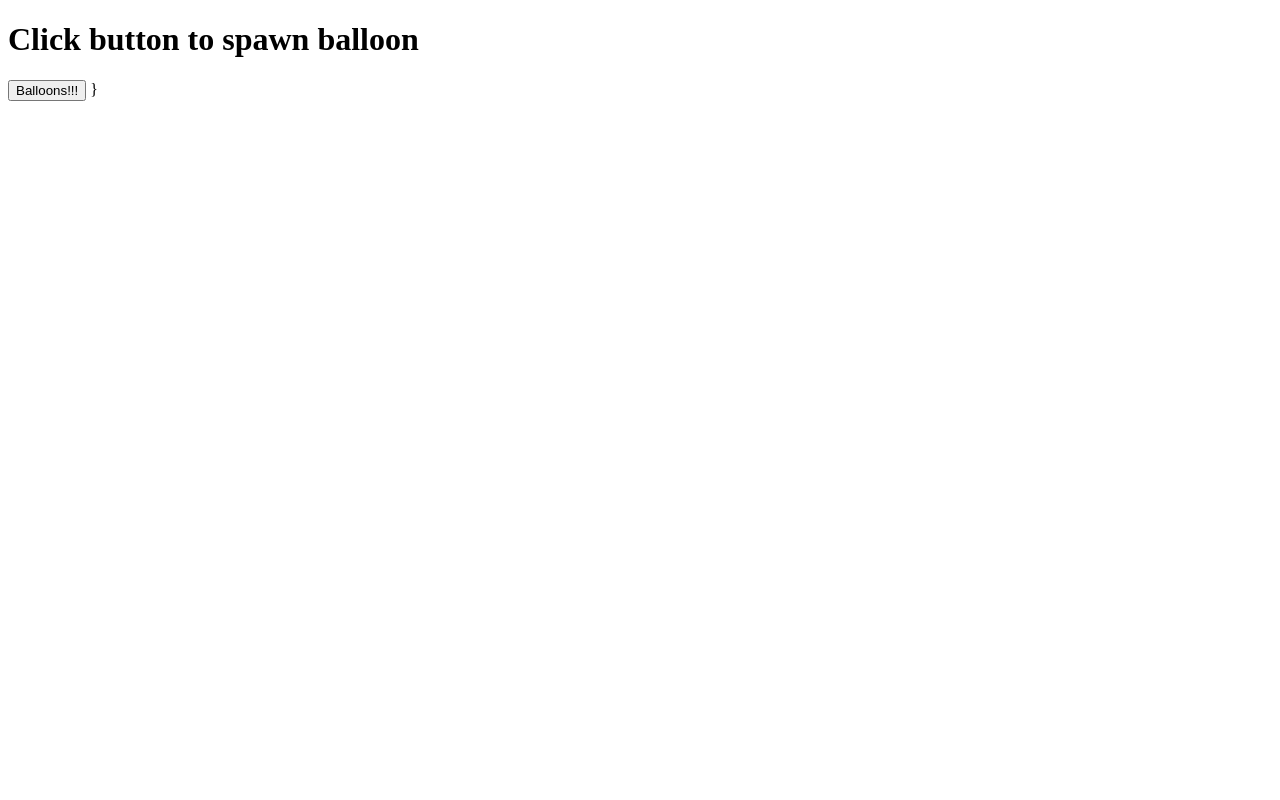
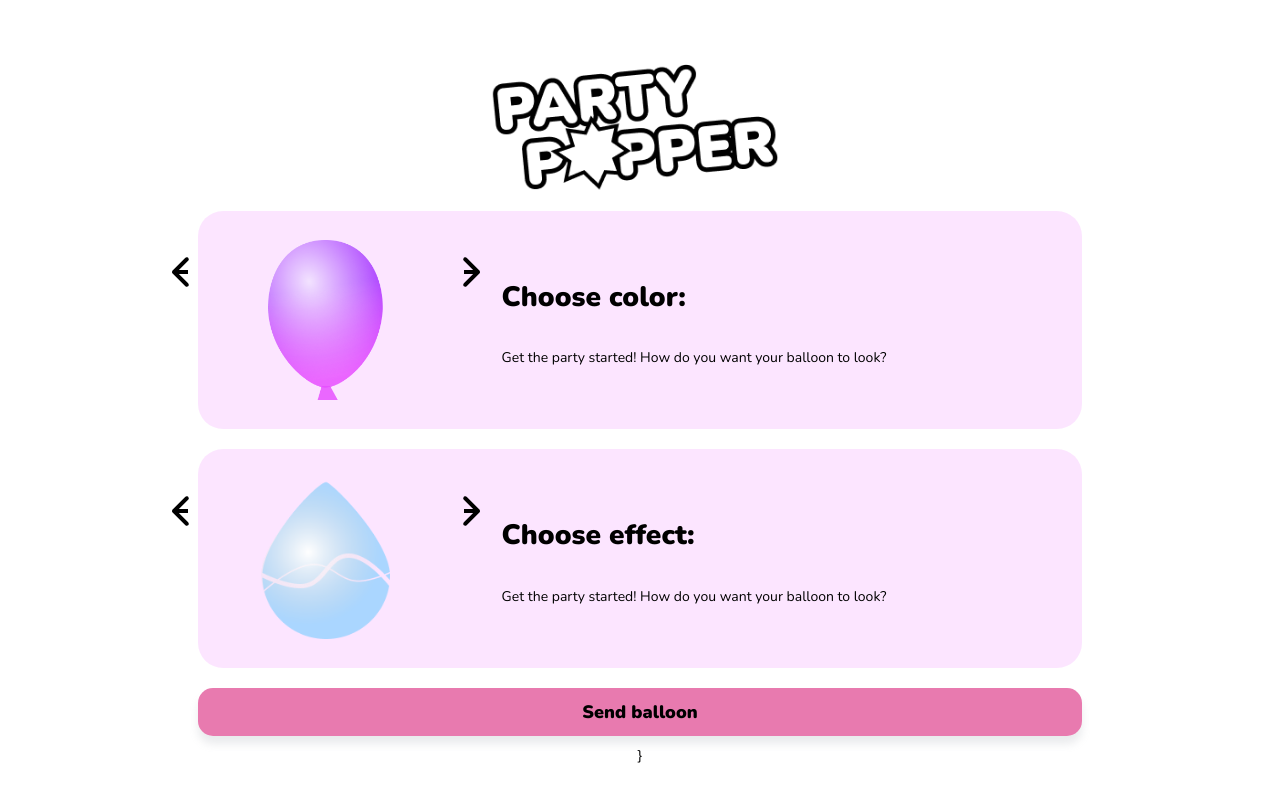
Before and after one commit to Amandisen/DH2413-PartyPopper-Server, a website: page public/index.html in a window 1280 px wide. Drawn offline with nearby package versions, Linux system fonts and the light colour scheme.

Commit message:
Simple version interface
Can change color and effect and string gets added to a list. will change to string.

```diff
--- a/public/index.html
+++ b/public/index.html
@@ -1,25 +1,155 @@
 <!DOCTYPE html>
 <html lang="en">
-
   <head>
-    <meta charset="UTF-8">
-    <meta http-equiv="X-UA-Compatible" content="IE=edge">
-    <link rel="shortcut icon" href="#">
+    <meta charset="UTF-8" />
+    <meta http-equiv="X-UA-Compatible" content="IE=edge" />
+    <link rel="shortcut icon" href="#" />
+    <link rel="stylesheet" href="/utils/style.css" />
+    <link
+      href="https://fonts.googleapis.com/css?family=Nunito"
+      rel="stylesheet"
+    />
+    <link rel="preconnect" href="https://fonts.googleapis.com" />
+    <link rel="preconnect" href="https://fonts.gstatic.com" crossorigin />
+    <link
+      href="https://fonts.googleapis.com/css2?family=Nunito:ital,wght@0,200;0,300;0,400;0,500;0,600;0,700;0,800;0,900;1,200;1,300;1,400;1,500;1,600;1,700;1,800;1,900&display=swap"
+      rel="stylesheet"
+    />
+    <script src="../utils/slide.js" defer></script>
     <title>Party Popper!</title>
   </head>
 
   <body>
-    <h1>Click button to spawn balloon</h1>
-    <button id="balloonButton" type="button">Balloons!!!</button>
+    <img src="../logo.png" class="logo-img" />
+
+    <div class="balloon-container">
+      <section aria-label="Balloon composition">
+        <div class="carousel" data-carousel>
+          <button
+            id="color-button"
+            class="carousel-button prev"
+            data-carousel-button="prev"
+          >
+            <img src="../arrow.png" class="arrow-left" />
+          </button>
+          <button
+            id="color-button"
+            class="carousel-button next"
+            data-carousel-button="next"
+          >
+            <img src="../arrow.png" class="arrow-right" />
+          </button>
+          <ul data-slides>
+            <li class="slide" data-active>
+              <img id="color" src="../balloonpink.png" alt="Pink" />
+            </li>
+            <li class="slide">
+              <img id="color" src="../balloonblue.png" alt="Blue" />
+            </li>
+          </ul>
+        </div>
+      </section>
+      <div class="text-container">
+        <h1>Choose color:</h1>
+        <p>Get the party started! How do you want your balloon to look?</p>
+      </div>
+    </div>
+    <div class="balloon-container">
+      <section aria-label="Balloon composition">
+        <div class="carousel" data-carousel>
+          <button
+            id="effect-button"
+            class="carousel-button prev"
+            data-carousel-button="prev"
+          >
+            <img src="../arrow.png" class="arrow-left" />
+          </button>
+          <button
+            id="effect-button"
+            class="carousel-button next"
+            data-carousel-button="next"
+          >
+            <img src="../arrow.png" class="arrow-right" />
+          </button>
+          <ul data-slides>
+            <li class="slide" data-active>
+              <img id="effect" src="../waterdrop.png" alt="Water" />
+            </li>
+            <li class="slide">
+              <img id="effect" src="../confetti.png" alt="Confetti" />
+            </li>
+          </ul>
+        </div>
+      </section>
+      <div class="text-container">
+        <h1>Choose effect:</h1>
+        <p>Get the party started! How do you want your balloon to look?</p>
+      </div>
+    </div>
+
+    <button id="balloonButton" type="button" class="balloon-btn">
+      Send balloon
+    </button>
 
     <script>
+      const colorbuttons = document.querySelectorAll("#color-button");
+      const effectbuttons = document.querySelectorAll("#effect-button");
+      const balloon = ["pink", "water"];
+      const balloonString = balloon.join("").toString();
+      // color balloon
+      colorbuttons.forEach((button) => {
+        button.addEventListener("click", () => {
+          const offset = button.dataset.carouselButton === "next" ? 1 : -1;
+          const slides = button
+            .closest("[data-carousel]")
+            .querySelector("[data-slides]");
+
+          const activeSlide = slides.querySelector("[data-active]");
+
+          let newIndex = [...slides.children].indexOf(activeSlide) + offset;
+          if (newIndex < 0) newIndex = slides.children.length - 1;
+          if (newIndex >= slides.children.length) newIndex = 0;
+
+          slides.children[newIndex].dataset.active = true;
+          delete activeSlide.dataset.active;
+          const colorBalloon =
+            slides.children[newIndex].querySelectorAll("#color")[0].alt;
+
+          balloon[0] = colorBalloon;
+          console.log(balloon);
+        });
+      });
+      // effect balloon
+      effectbuttons.forEach((button) => {
+        button.addEventListener("click", () => {
+          const offset = button.dataset.carouselButton === "next" ? 1 : -1;
+          const slides = button
+            .closest("[data-carousel]")
+            .querySelector("[data-slides]");
+
+          const activeSlide = slides.querySelector("[data-active]");
+
+          let newIndex = [...slides.children].indexOf(activeSlide) + offset;
+          if (newIndex < 0) newIndex = slides.children.length - 1;
+          if (newIndex >= slides.children.length) newIndex = 0;
+
+          slides.children[newIndex].dataset.active = true;
+          delete activeSlide.dataset.active;
+          const effectBalloon =
+            slides.children[newIndex].querySelectorAll("#effect")[0].alt;
+
+          balloon[1] = effectBalloon;
+          console.log(balloon);
+        });
+      });
+
+      // ws connection
       let wsClient;
-
-        const balloonButton = document.querySelector('#balloonButton');
+      const balloonButton = document.querySelector("#balloonButton");
 
       function sendMessageToServer(message) {
-            if(!wsClient) {
-                console.log('No websocket connection');
+        if (!wsClient) {
+          console.log("No websocket connection");
           return;
         } else {
           console.log(message);
@@ -30,55 +160,42 @@
       balloonButton.onclick = function (event) {
         event.preventDefault();
 
-            if(!wsClient) {
-                console.log('No websocket connection');
+        if (!wsClient) {
+          console.log("No websocket connection");
           return;
         } else {
-                console.log("Trying to send message from server");
+          console.log("Trying to send message from server:");
           sendMessageToServer("confetti;50,205,50;glitter");
         }
-        }
+      };
 
       function init() {
-            let HOST = location.origin.replace(/^http/, 'ws')
+        let HOST = location.origin.replace(/^http/, "ws");
         wsClient = new WebSocket(HOST);
-            // wsClient.binaryType = 'blob';
 
         wsClient.onopen = (event) => {
-                console.log('Websocket connection established');
-            }
+          console.log("Websocket connection established");
+        };
 
         wsClient.onmessage = (event) => {
-                if (event.data instanceof Blob) {
-                    reader = new FileReader();
-                    reader.onload = () => {
-                        console.log("Result: " + reader.result);
+          console.log("Message received from server: ", event);
         };
 
-                    reader.readAsText(event.data);
-                } else {
-                    console.log("Result: " + event.data);
-                }
-            }
-
         wsClient.onclose = (event) => {
-                console.log('No WebSocket connection');
+          console.log("No WebSocket connection");
           wsClient = null;
-            }
+        };
 
         wsClient.onerror = (event) => {
           console.error("WebSocket error observed:", event);
           wsClient = null;
-            }
+        };
       }
 
       init();
-
     </script>
   </body>
 </html>
-
-
 
 <!-- FUNKAR
 <!DOCTYPE html>
--- /dev/null
+++ b/utils/slide.js
@@ -0,0 +1,28 @@
+function getBalloon() {
+  const buttons = document.querySelectorAll("[data-carousel-button]");
+  const balloon = [];
+
+  buttons.forEach((button) => {
+    button.addEventListener("click", () => {
+      const offset = button.dataset.carouselButton === "next" ? 1 : -1;
+      const slides = button
+        .closest("[data-carousel]")
+        .querySelector("[data-slides]");
+
+      const activeSlide = slides.querySelector("[data-active]");
+
+      let newIndex = [...slides.children].indexOf(activeSlide) + offset;
+      if (newIndex < 0) newIndex = slides.children.length - 1;
+      if (newIndex >= slides.children.length) newIndex = 0;
+
+      slides.children[newIndex].dataset.active = true;
+      delete activeSlide.dataset.active;
+
+      const colorBalloon =
+        slides.children[newIndex].querySelectorAll("#color")[0].alt;
+      balloon[0] = colorBalloon;
+      console.log(balloon);
+    });
+  });
+  return balloon;
+}
--- /dev/null
+++ b/utils/style.css
@@ -0,0 +1,113 @@
+body {
+  display: flex;
+  flex-direction: column;
+  justify-content: center;
+  align-items: center;
+  align-content: center;
+  font-family: "Nunito";
+  font-size: 14px;
+  margin-top: 5%;
+}
+
+.carousel {
+  height: 20vh;
+  width: 20vw;
+  position: relative;
+}
+
+.carousel > ul {
+  margin: 0;
+  padding: 0;
+  list-style: none;
+}
+
+.carousel-button {
+  position: absolute;
+  background: none;
+  border: none;
+  z-index: 2;
+  cursor: pointer;
+  margin: 1rem;
+}
+.carousel-button.prev {
+  left: -3rem;
+}
+
+.carousel-button.next {
+  right: -3rem;
+}
+
+.slide {
+  position: absolute;
+  inset: 0;
+  opacity: 0;
+}
+
+.slide > img {
+  display: block;
+  width: 100%;
+  height: 100%;
+  object-fit: contain;
+  object-position: center;
+}
+
+.slide[data-active] {
+  opacity: 1;
+}
+
+h1 {
+  font-weight: 900;
+}
+
+.logo-img {
+  width: 300px;
+}
+
+.balloon-img {
+  width: 20%;
+  height: fit-content;
+  padding: 3rem;
+}
+
+.arrow-left {
+  height: fit-content;
+  margin-left: 0rem;
+}
+
+.arrow-right {
+  height: fit-content;
+  transform: scaleX(-1);
+}
+
+.balloon-btn {
+  background-color: rgba(211, 4, 104, 0.53);
+  margin: 10px;
+  width: 70%;
+  height: 3rem;
+  border-radius: 15px;
+  border: none;
+  font-family: "Nunito";
+  font-weight: 900;
+  font-size: large;
+  color: black;
+  box-shadow: rgba(149, 157, 165, 0.2) 0px 8px 8px;
+}
+
+.balloon-container {
+  width: 70%;
+  height: 30%;
+  margin: 10px;
+  display: flex;
+  flex-direction: row;
+  align-content: center;
+  align-items: center;
+  justify-items: center;
+  background-color: rgba(219, 0, 255, 0.1);
+  border-radius: 25px;
+}
+
+.text-container {
+  display: flex;
+  flex-direction: column;
+  padding: 3rem;
+}
```
Also changed, not shown: utils/constants.js (+5 -5 lines), arrow.png (added), balloonblue.png (added), balloongreen.png (added), balloonpink.png (added), balloonred.png (added), confetti.png (added), logo.png (added), marbles.png (added), playbtn.png (added), splat.png (added), waterdrop.png (added). Lines whose indentation alone changed are shown as unchanged.
